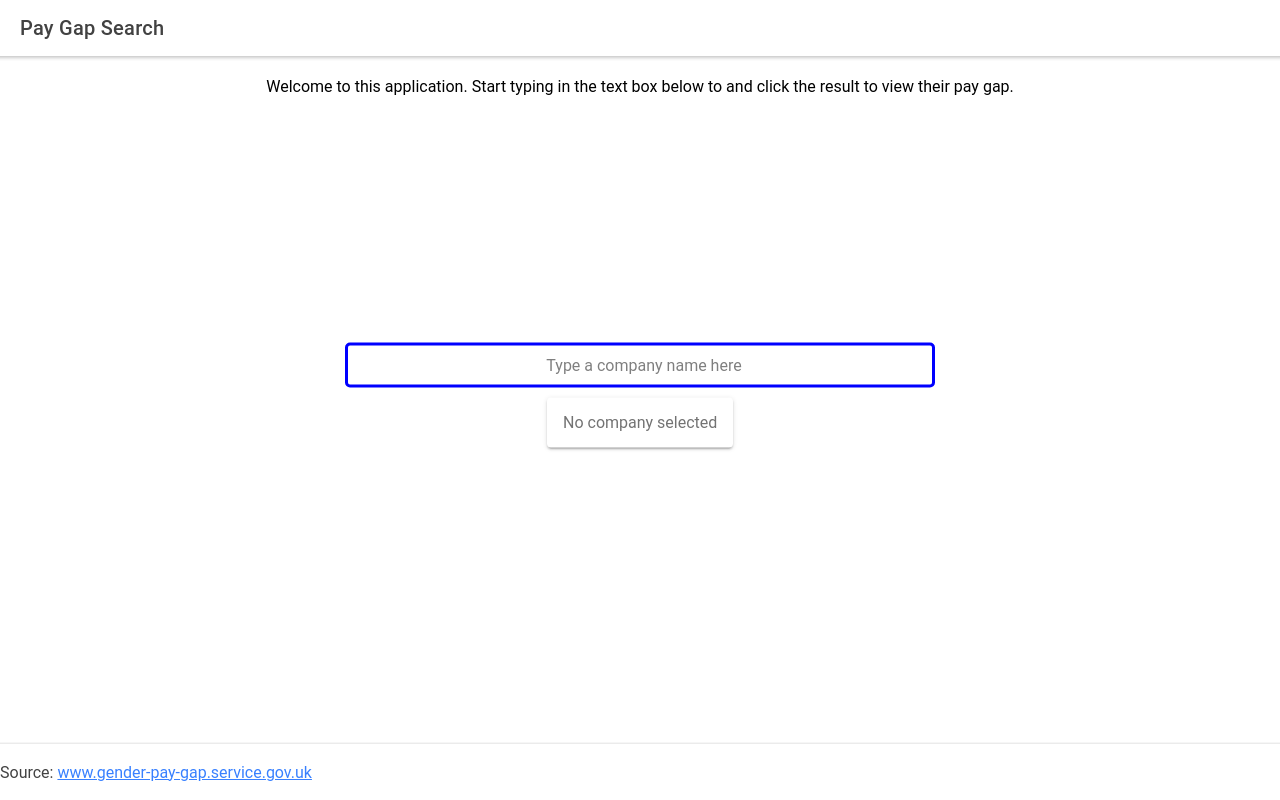
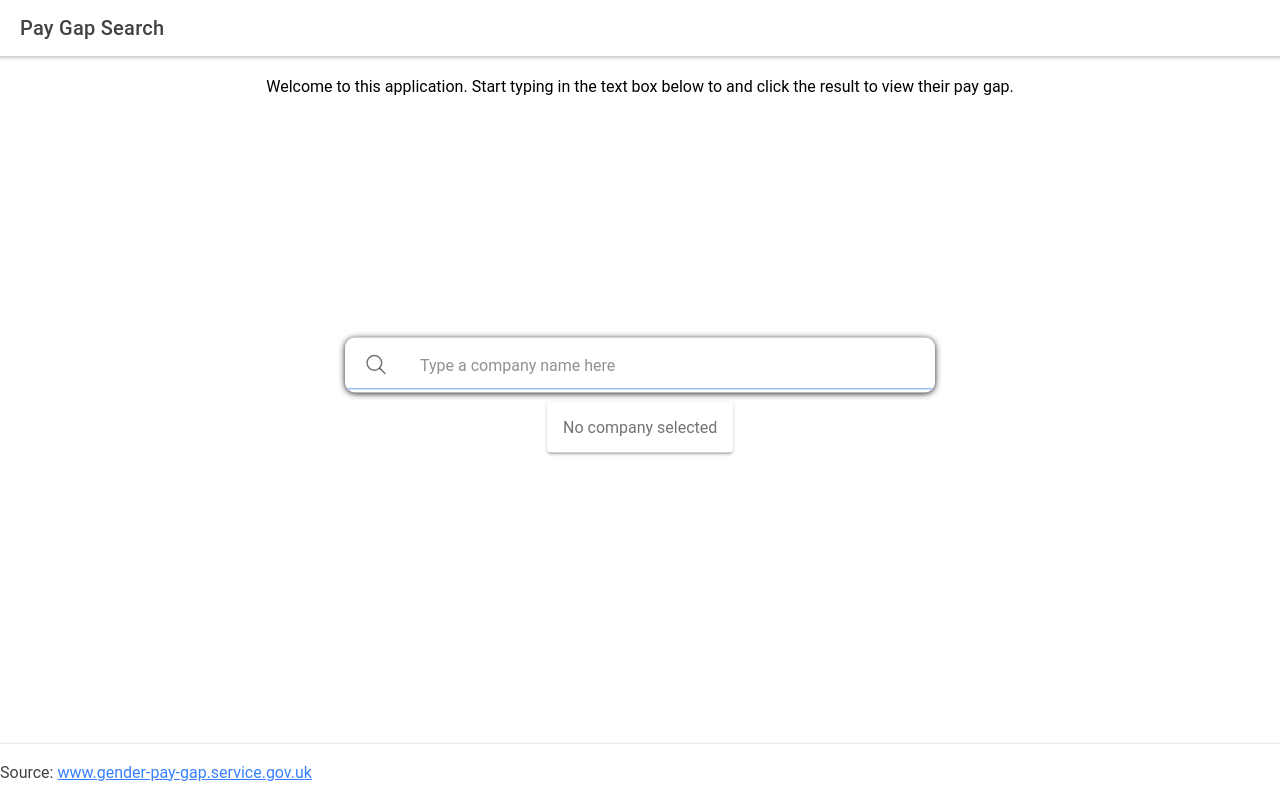
Before and after one commit to jdsmith104/pay-gap-search, a React (Create React App) app in the folder App/: page /home in a window 1280 px wide. Built offline with nearby package versions, Linux system fonts and the light colour scheme.

Commit message:
Updated styling to include search icon and better colour scheme

```diff
--- a/App/src/components/SuggestedSearchBar.scss
+++ b/App/src/components/SuggestedSearchBar.scss
@@ -15,26 +15,25 @@
   line-height: 26px;
 }
 
-.container p {
-  font-size: 16px;
-  line-height: 22px;
-  color: #8c8c8c;
-  margin: 0;
-}
-
 .container a {
   text-decoration: none;
 }
 
-#text-input {
-  border: blue 3px solid;
-  border-radius: 5px;
-}
+#text-input {}
 
 .search-result {
   width: 100%;
+  --background: transparent;
+  --color: var(--ion-color-dark)
 }
 
 #text-output {
   font-size: 16px;
 }
+
+.search-area {
+  border: rgba(223, 225, 229, 0) 3px solid;
+  border-radius: 10px;
+  box-shadow: 0 1px 6px 0 #171717;
+  background-color: var(--ion-toolbar-background);
+}
--- a/App/src/components/SuggestedSearchBar.tsx
+++ b/App/src/components/SuggestedSearchBar.tsx
@@ -4,11 +4,13 @@ import {
   IonCard,
   IonCardContent,
   IonGrid,
+  IonIcon,
   IonInput,
   IonItem,
   IonLabel,
   IonRow,
 } from '@ionic/react';
+import { searchOutline } from 'ionicons/icons';
 import SearchModel from './models/SearchModel';
 import { ImportedData, SearchItem } from './models/SearchModelTypes';
 import { emptySearchResult } from './models/Trie';
@@ -85,7 +87,10 @@ const SuggestedSearchBar = function SuggestedSearchBar() {
   return (
     <div className="container">
       <IonGrid>
+        <div className="search-area">
           <IonRow class="ion-justify-content-center">
+            <IonItem class="search-result">
+              <IonIcon icon={searchOutline} slot="start" />
               <IonInput
                 id="text-input"
                 inputMode="search"
@@ -95,8 +100,10 @@ const SuggestedSearchBar = function SuggestedSearchBar() {
                 autofocus
                 placeholder="Type a company name here"
               />
+            </IonItem>
           </IonRow>
           <div>{searchResultComponents}</div>
+        </div>
         <IonRow class="ion-justify-content-center">
           <IonCard>
             <IonCardContent id="text-output">{detailedInformation}</IonCardContent>
```
Lines whose indentation alone changed are shown as unchanged.
